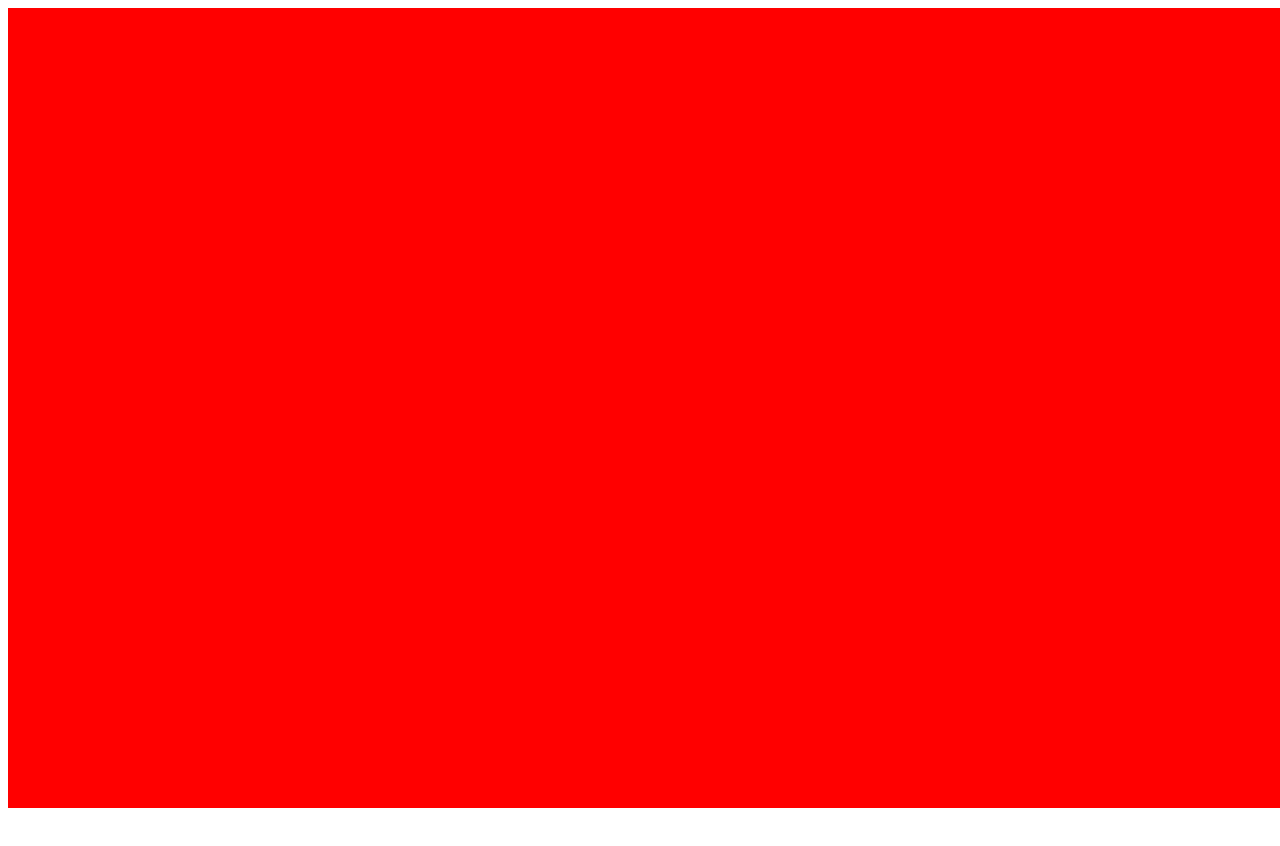
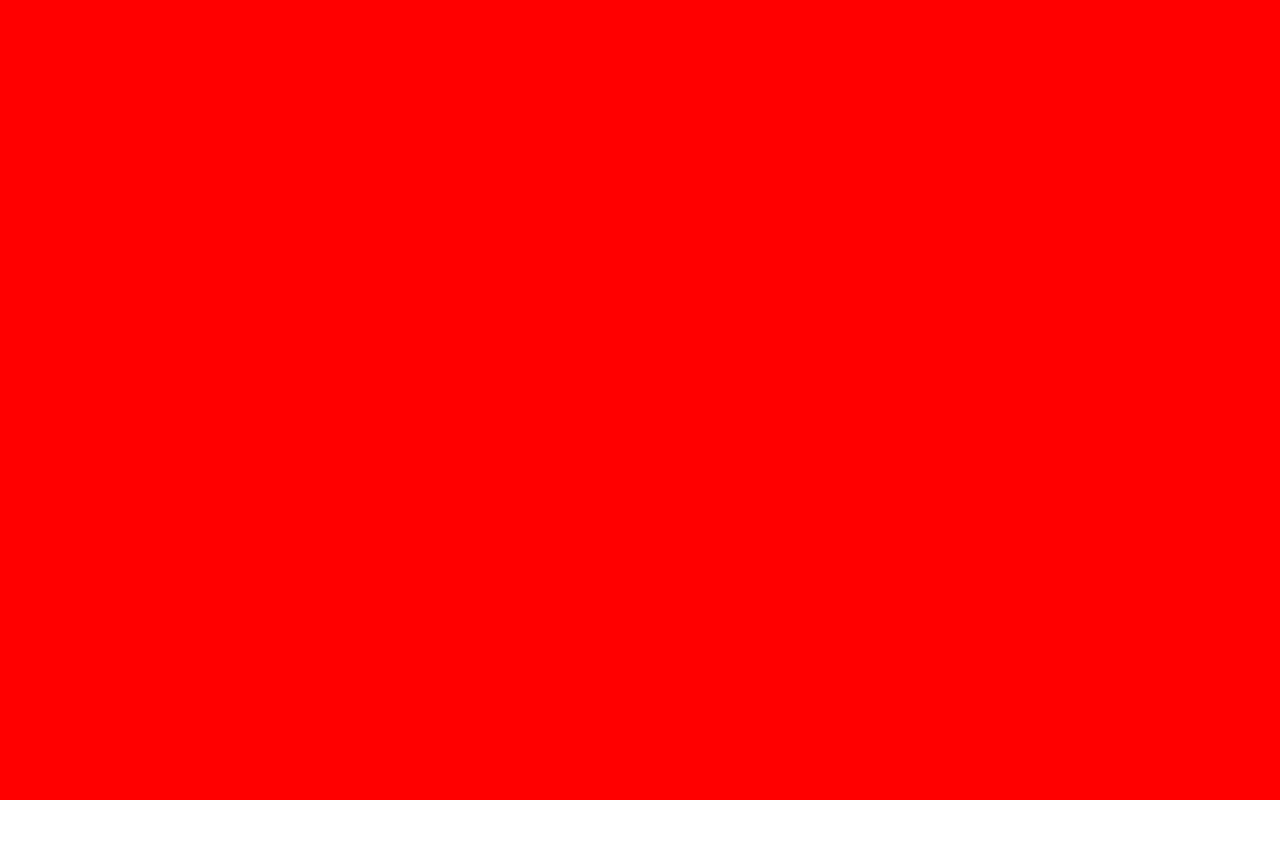
Before and after one commit to erichmoenius/hero-core-v1, a website built with Vite: page index.html in a window 1280 px wide. Shown: the top 846 px of the page. Built offline with nearby package versions, Linux system fonts and the light colour scheme; animation ran at ten frames a second.

Commit message:
Stabilized DOM architecture: fixed canvas root + scroll separation working

```diff
--- a/index.html
+++ b/index.html
@@ -2,11 +2,19 @@
 <html lang="en">
   <head>
     <meta charset="UTF-8" />
-    <link rel="icon" type="image/svg+xml" href="/vite.svg" />
     <meta name="viewport" content="width=device-width, initial-scale=1.0" />
     <title>hero-core-v1</title>
+
+    <style>
+      html, body {
+        margin: 0;
+        padding: 0;
+      }
+    </style>
   </head>
-<body>
-  <script type="module" src="/src/main.js"></script>
-</body>
+
+  <body>
+    <div id="app"></div>
+    <script type="module" src="/src/main.js"></script>
+  </body>
 </html>
--- a/src/core/App.js
+++ b/src/core/App.js
@@ -1,41 +1,43 @@
+import * as THREE from "three";
 import { Renderer } from "../graphics/Renderer.js";
 import { Loop } from "./Loop.js";
 import { ScrollController } from "../engine/ScrollController.js";
-import { StateManager } from "../engine/StateManager.js";
-import { ThemeManager } from "../engine/ThemeManager.js";
-import { ColorTheme } from "../themes/ColorTheme.js";
 
 export class App {
   constructor() {
     this.renderer = new Renderer();
     this.scroll = new ScrollController();
-    this.stateManager = new StateManager();
 
-    this.themeManager = new ThemeManager(this.renderer);
-    this.themeManager.register("color", ColorTheme);
+    this.plane = new THREE.Mesh(
+      new THREE.PlaneGeometry(1, 1),
+      new THREE.MeshBasicMaterial({ color: 0xff0000 })
+    );
 
-    this.themeManager.activate("color");
+    // Frustum exakt abdecken
+    this.plane.scale.set(2, 2, 1);
+    this.plane.position.z = -1;
+
+    this.renderer.scene.add(this.plane);
 
     this.loop = new Loop(
       () => this.update(),
       () => this.renderer.render()
-  );
+    );
 
     this.loop.start();
   }
 
   update() {
-    const progress = this.scroll.getProgress();
+    const p = this.scroll.getProgress();
 
-    this.stateManager.update(progress);
-    const state = this.stateManager.getStateData();
-
-    console.log(
-      "progress:", progress.toFixed(2),
-      "current:", state.current,
-      "next:", state.next
-  );
-
-  this.themeManager.update(state);
+    if (p < 0.25) {
+      this.plane.material.color.set(0xff0000);
+    } else if (p < 0.5) {
+      this.plane.material.color.set(0xffff00);
+    } else if (p < 0.75) {
+      this.plane.material.color.set(0x00ff00);
+    } else {
+      this.plane.material.color.set(0x0000ff);
+    }
+  }
 }
-}
--- a/src/core/Loop.js
+++ b/src/core/Loop.js
@@ -12,13 +12,15 @@ export class Loop {
   }
 
   tick() {
-    if (!this.isRunning) return;
+  if (!this.isRunning) return;
 
-    this.update();
-    this.render();
+  console.log("TICK");
 
-    requestAnimationFrame(() => this.tick());
-  }
+  this.update();
+  this.render();
+
+  requestAnimationFrame(() => this.tick());
+}
 
   stop() {
     this.isRunning = false;
--- a/src/engine/ScrollController.js
+++ b/src/engine/ScrollController.js
@@ -11,11 +11,14 @@ export class ScrollController {
   }
 
   createScrollSpace() {
-    const scrollHeight = 12000; // später dynamisch
-    const spacer = document.createElement("div");
-    spacer.style.height = `${scrollHeight}px`;
-    document.body.appendChild(spacer);
-  }
+  if (document.getElementById("scroll-spacer")) return;
+
+  const spacer = document.createElement("div");
+  spacer.id = "scroll-spacer";
+  spacer.style.height = "6000px";
+  spacer.style.width = "1px";
+  document.body.appendChild(spacer);
+}
 
   updateScroll() {
     const scrollTop = window.scrollY;
--- a/src/graphics/Renderer.js
+++ b/src/graphics/Renderer.js
@@ -16,13 +16,20 @@ export class Renderer {
     this.renderer.setSize(window.innerWidth, window.innerHeight);
     this.renderer.setPixelRatio(Math.min(window.devicePixelRatio, 2));
 
-    document.body.appendChild(this.renderer.domElement);
+    document.body.style.margin = "0";
+    const root = document.getElementById("app");
+    root.appendChild(this.renderer.domElement);
 
-    this.handleResize();
-    window.addEventListener("resize", () => this.handleResize());
+    root.style.position = "fixed";
+    root.style.top = "0";
+    root.style.left = "0";
+    root.style.width = "100%";
+    root.style.height = "100%";
+
+    window.addEventListener("resize", () => this.onResize());
   }
 
-  handleResize() {
+  onResize() {
     this.renderer.setSize(window.innerWidth, window.innerHeight);
   }
 
```
Also changed, not shown: src/themes/SeasonsTheme.js (added, +21 -0 lines).
